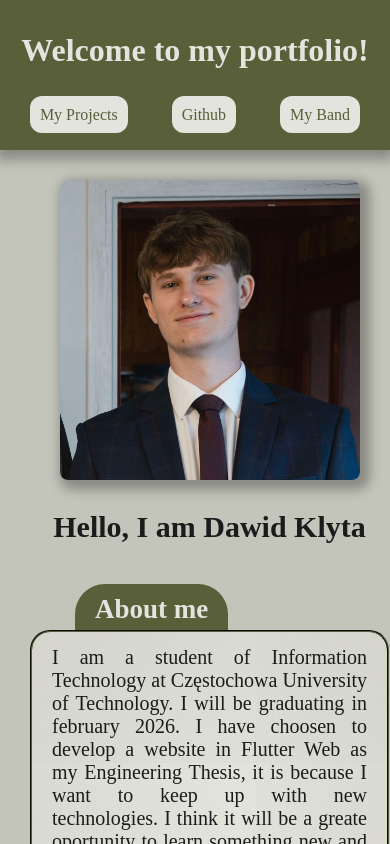
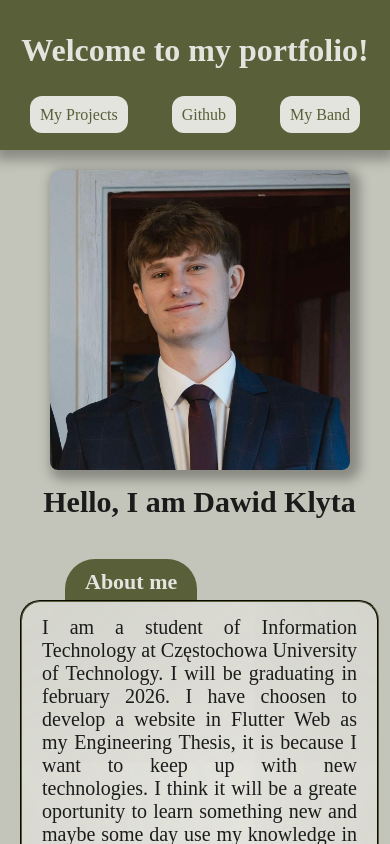
Before and after one commit to Vantyndur/portfolio-website, a plain HTML site: page index.html in a window 390 px wide. Shown: the top 844 px of the page. Drawn offline with Linux system fonts and the light colour scheme.

Commit message:
fixed margines of name photo and article padding

```diff
--- a/main.css
+++ b/main.css
@@ -170,6 +170,7 @@ footer > h2 {
 .container-title {
 
     font-size: 27px;
+    text-wrap: nowrap;
     margin: 0;
     padding-top: 10px;
     padding-left: 20px;
@@ -182,7 +183,6 @@ footer > h2 {
     border-top-left-radius: 30px;
     border-top-right-radius: 30px;
 }
-
 
 .title {
     font-size: 22px;
@@ -286,14 +286,19 @@ a {
         padding-left: 40px;
         padding-right: 40px;
     }
+    .container-title {
+        font-size: 25px;
+    }
 }
 @media (max-width: 660px) {
+    article {
+        padding: 0;
+    }
     #photo{
-        position: static
+        margin:0px;
     }
     #name {
-        margin:20px;
-        margin-top:30px;
+        margin-top:15px;
     }
     #photoNameDiv{
         display: flex;
@@ -335,7 +340,9 @@ a {
         flex-direction: column;
         justify-content: space-between;
     }
-
+    .container-title {
+        font-size: 22px;
+    }
 }
 
 @keyframes asideAnim{
```
